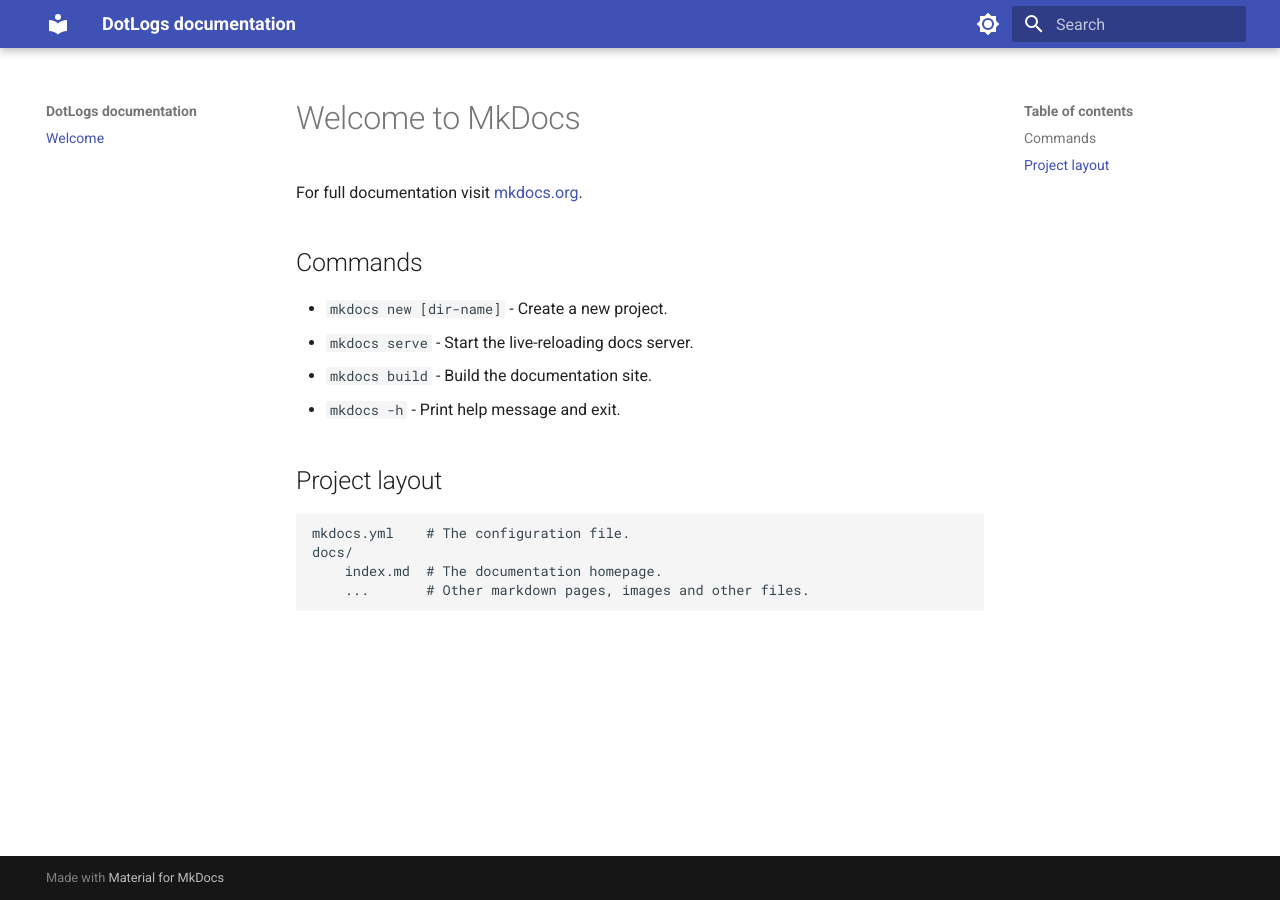
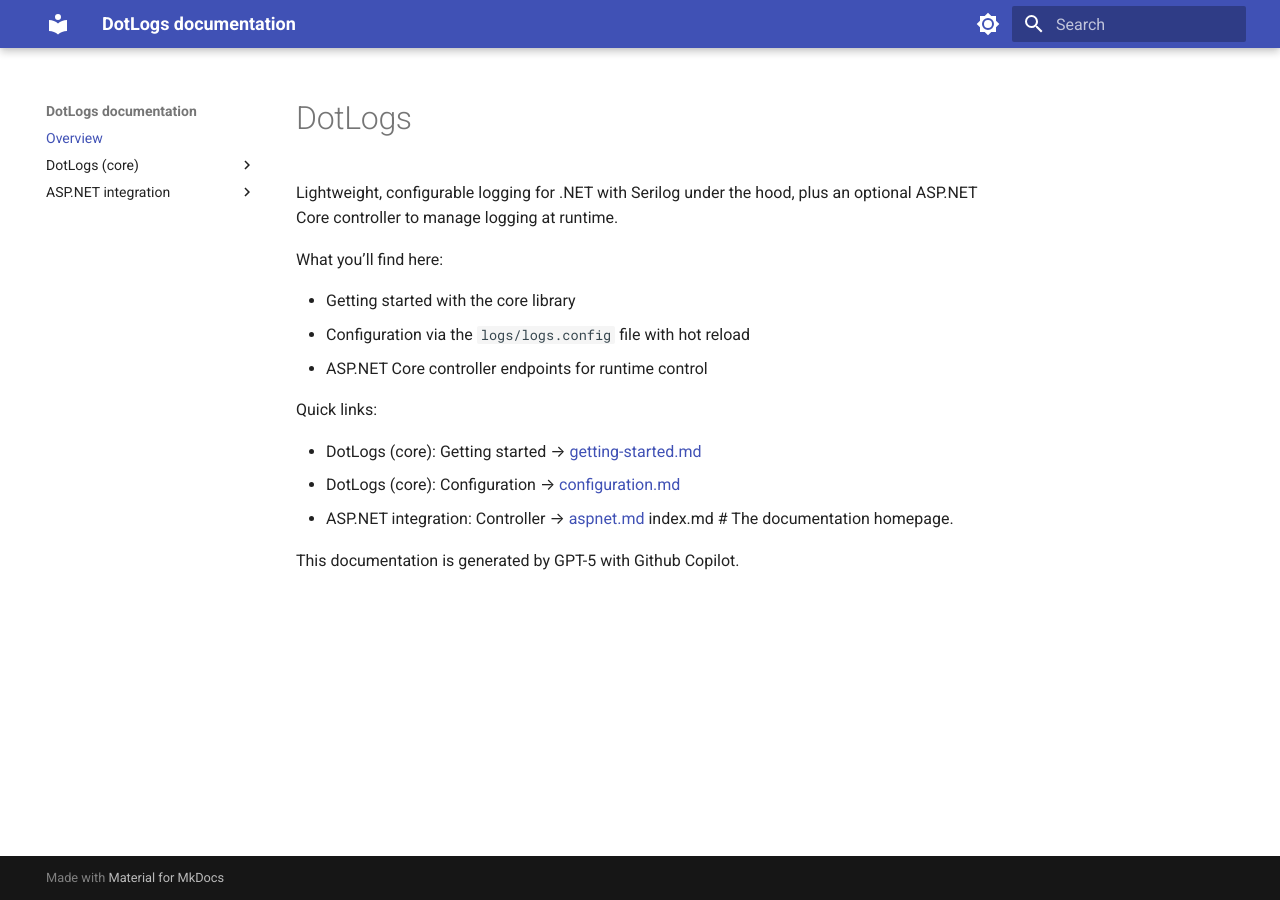
Before and after one commit to AlexandreIorio/dotlogs, an MkDocs documentation site: the page built from docs/docs/index.md, in a window 1280 px wide. Built offline with MkDocs 1.6.1 and Material for MkDocs 9.7.7, drawn with Linux system fonts in a browser that asks for light colours.

Commit message:
docs: add doc in mkdocs

```diff
--- a/docs/docs/index.md
+++ b/docs/docs/index.md
@@ -1,17 +1,19 @@
-# Welcome to MkDocs
+# DotLogs
 
-For full documentation visit [mkdocs.org](https://www.mkdocs.org).
+Lightweight, configurable logging for .NET with Serilog under the hood, plus an optional ASP.NET Core controller to manage logging at runtime.
 
-## Commands
+What you’ll find here:
 
-* `mkdocs new [dir-name]` - Create a new project.
-* `mkdocs serve` - Start the live-reloading docs server.
-* `mkdocs build` - Build the documentation site.
-* `mkdocs -h` - Print help message and exit.
+- Getting started with the core library
+- Configuration via the `logs/logs.config` file with hot reload
+- ASP.NET Core controller endpoints for runtime control
 
-## Project layout
+Quick links:
 
-    mkdocs.yml    # The configuration file.
-    docs/
+- DotLogs (core): Getting started → [getting-started.md](getting-started.md)
+- DotLogs (core): Configuration → [configuration.md](configuration.md)
+- ASP.NET integration: Controller → [aspnet.md](aspnet.md)
         index.md  # The documentation homepage.
-        ...       # Other markdown pages, images and other files.
+
+
+This documentation is generated by GPT-5 with Github Copilot.
--- a/docs/mkdocs.yml
+++ b/docs/mkdocs.yml
@@ -15,6 +15,14 @@
 
 markdown_extensions:
   - admonition
+  - codehilite
+  - pymdownx.highlight
+  - pymdownx.superfences
 
 nav:
-  - Welcome: index.md
+  - Overview: index.md
+  - DotLogs (core):
+      - Getting started: getting-started.md
+      - Configuration: configuration.md
+  - ASP.NET integration:
+      - Controller: aspnet.md
```
Also changed, not shown: docs/docs/aspnet.md (added, +56 -0 lines), docs/docs/configuration.md (added, +33 -0 lines), docs/docs/getting-started.md (added, +37 -0 lines).
